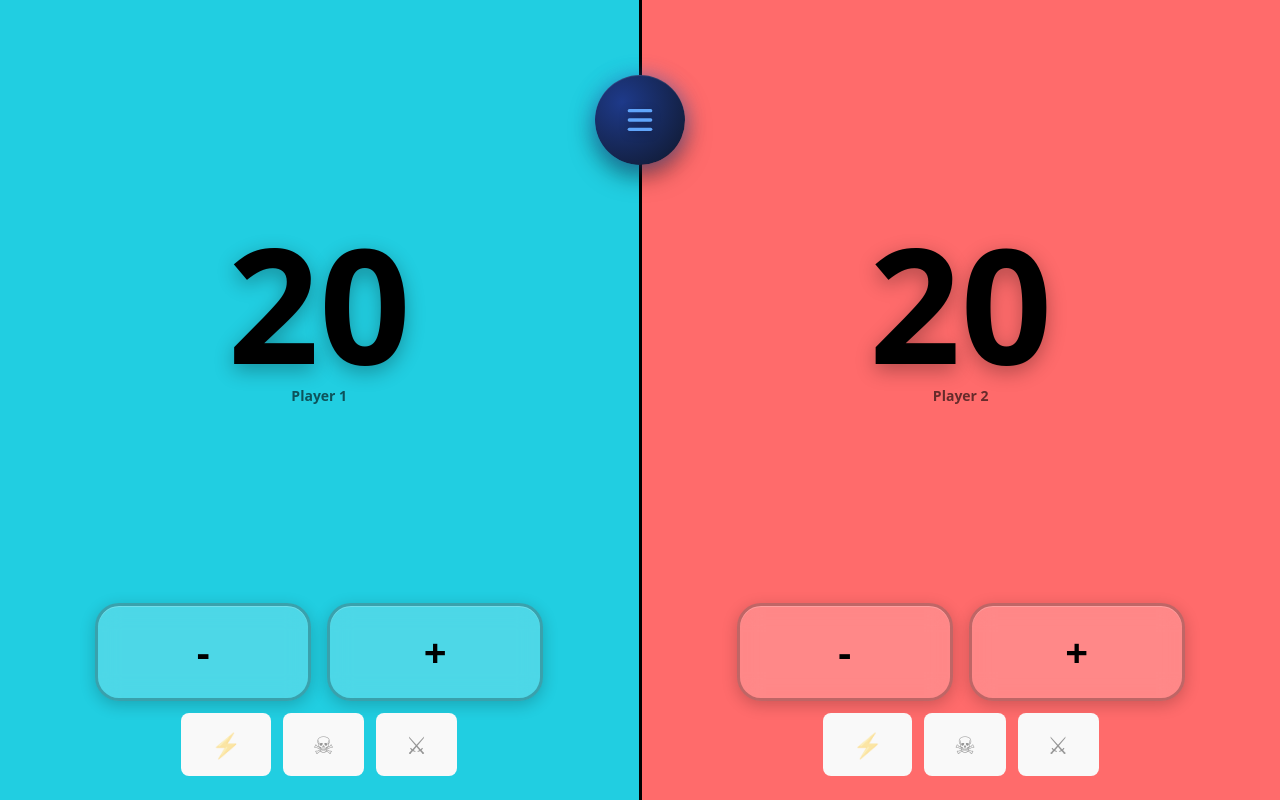
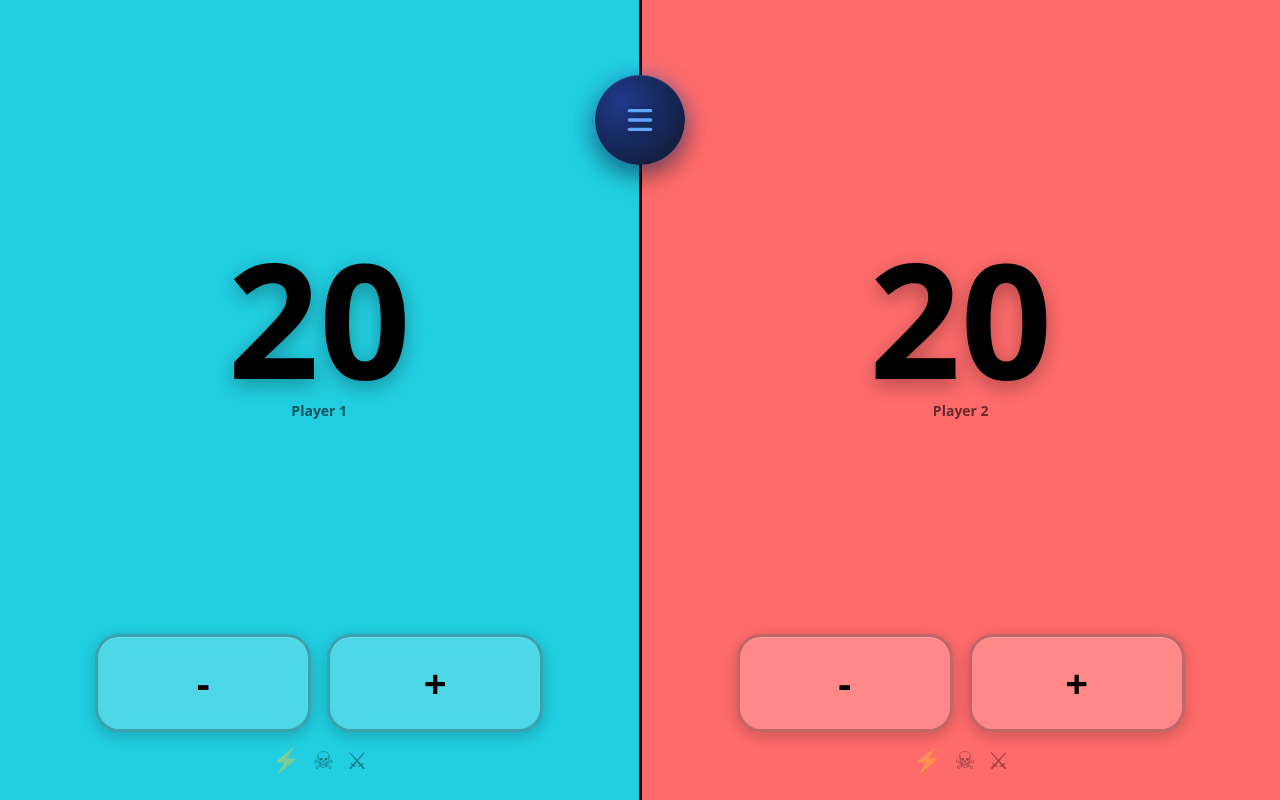
Before and after one commit to kellygreta/mtg-life-counter, a React (Vite) app: page / in a window 1280 px wide. Both pictures are taken after a click on the button "⚔️ Start Game". Built offline with nearby package versions, Linux system fonts and the light colour scheme.

Commit message:
fixed icon for extra counter

```diff
--- a/src/App.jsx
+++ b/src/App.jsx
@@ -717,6 +717,12 @@ function CounterButton({ icon, label, value, onClick, danger }) {
     <div className="relative">
       <button
         onClick={() => setShowControls(!showControls)}
+        style={{
+          background: "transparent",
+          border: "none",
+          padding: 0,
+          cursor: "pointer",
+        }}
         className={`text-lg sm:text-xl lg:text-2xl transition-all ${
           value > 0
             ? "text-black text-opacity-90 scale-110 sm:scale-125 filter drop-shadow-lg"
```
